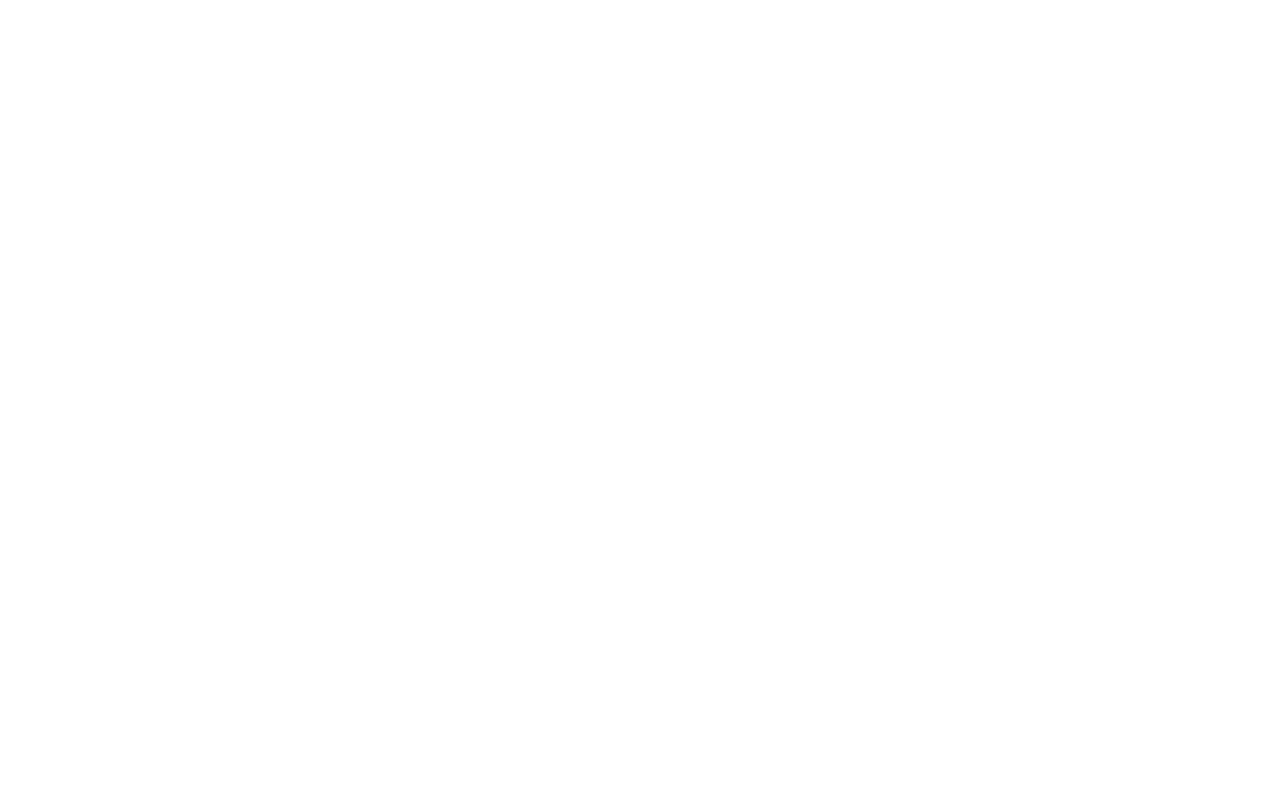
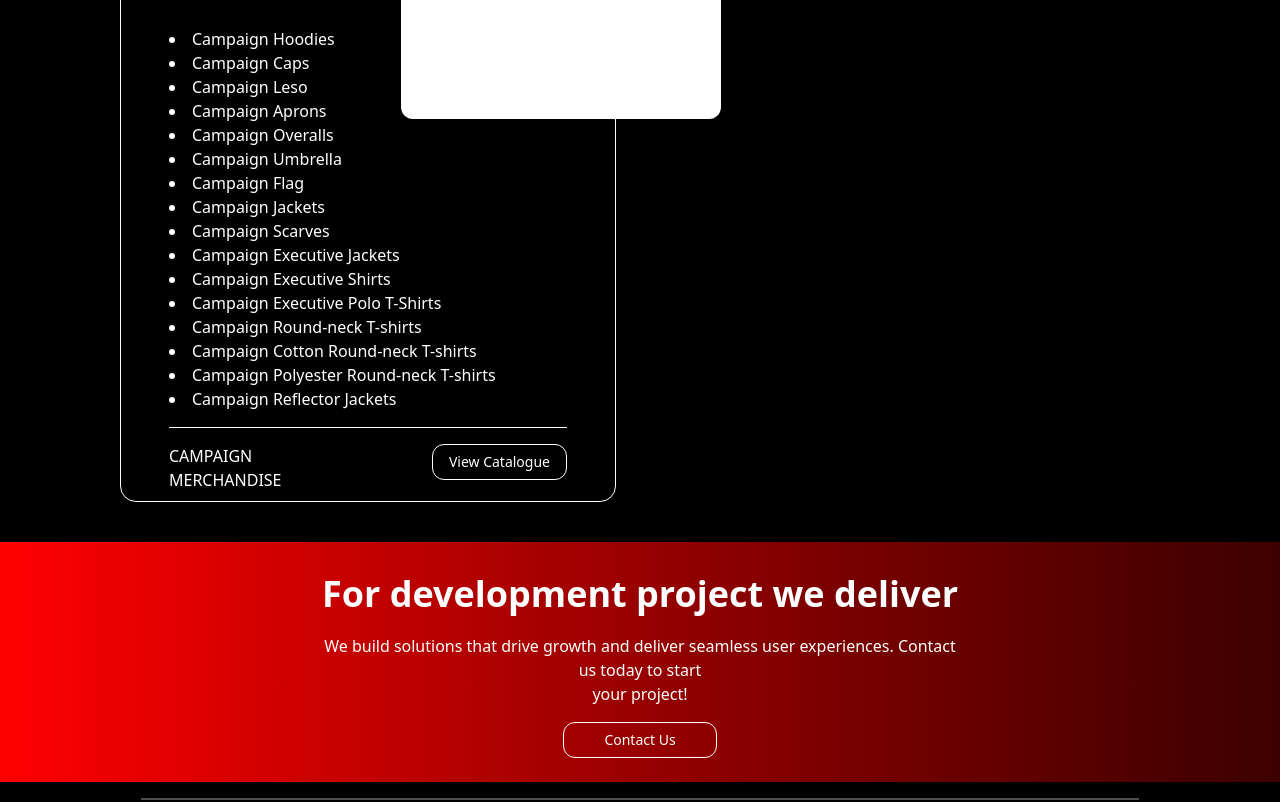
Before and after one commit to y-shiala/decapolis-brands, a React (Vite) app: page /branding-customization in a window 1280 px wide. Shown: the part 3637-4439 px from the top of the page. Before the commit the page ends 800 px from the top, so only its background shows below. Built offline with nearby package versions, Linux system fonts and the light colour scheme; a web font is replaced by a local one.

Commit message:
done branding page

```diff
--- a/src/Pages/AboutUs.jsx
+++ b/src/Pages/AboutUs.jsx
@@ -104,7 +104,7 @@
           Lorem ipsum dolor sit amet consectetur, <br /> adipisicing elit. A ipsum laboriosam magnam suscipit, vel accusantium dolorum neque reiciendis sequi assumenda ullam. Quasi, excepturi molestias quae itaque consequuntur praesentium sit ad atque dignissimos, debitis sint adipisci rerum modi earum voluptates totam odio, hic ex deleniti. Deleniti nesciunt quod cumque fugit enim. Lorem ipsum dolor sit amet consectetur adipisicing elit. Numquam, quisquam.
         </p>
       </main>
-      <Footer />
+
     </div>
   )
 }
--- a/src/Pages/BrandingCustomization.jsx
+++ b/src/Pages/BrandingCustomization.jsx
@@ -1,10 +1,73 @@
 import React from 'react'
 import Header from '../components/Header'
+import BrandingCard from '../components/BrandingCard'
+import { productCategories } from '../constants'
+import { Button } from '../components/ui/Button'
 
 const BrandingCustomization = () => {
+
+
+
   return (
-    <div>
+    <div className='min-h-screen bg-black'>
       <Header />
+      <div className='pt-45 px-30 m-auto'>
+        <div>
+          <div className='relative rounded-full h-14 w-14 bg-gradient-to-r from-[#FF0000] to-[#3D0000]  '>
+            <img src="/Arrow 1.png" alt="" className='absolute left-3 top-5' />
+          </div>
+          <div className=' flex flex-row gap-2 align-top items-center mt-3'>
+            <div className='relative flex gap-2  text-center place-items-baseline'>
+              <h1 className='text-red-600 text-5xl font-bold'>01.</h1>
+              <h1 className='relative text-white text-start text-3xl font-light mb-5'>
+                BRANDING AND <br /> CUSTOMIZARION
+
+                <span className={`absolute -top-18 -right-28 inline-block text-8xl text-transparent   bg-gradient-to-r from-[#FF0000] to-[#3D0000]   bg-clip-text `} >...</ span>
+
+
+              </h1>
+
+
+
+            </div>
+
+
+          </div>
+
+        </div>
+        <div className='border border-white w-95' />
+        <p className='text-white text-xl mt-10'>
+          We don't just build websites and apps; we build digital solutions that drive real business growth. Web and app development is about creating an engaging, functional extension of your brand in the digital world, accessible on any device.
+        </p>
+
+        <div className='grid grid-cols-2 gap-12 mt-49 gap-y-49 '>
+          {Object.entries(productCategories).map(([categoryName, items]) => (
+            <BrandingCard
+              key={categoryName}
+              title={categoryName}
+              items={items}
+              buttonText="View Catalogue"
+              className='mb-10'
+            />
+          ))}
+
+        </div>
+
+      </div>
+      <div className=' bg-gradient-to-r from-[#FF0000] to-[#3D0000] h-60 mt-10 text-center items-center'>
+        <h1 className='text-white text-4xl pt-8 font-bold'>
+          For development project we  deliver
+        </h1>
+        <p className='text-white mt-5 mx-80'>
+          We build solutions that drive growth and deliver seamless user experiences. Contact us today to start <br /> your project!
+        </p>
+        <Button className='text-white border rounded-xl border-white px-10 mt-4'>
+          Contact Us
+        </Button>
+
+
+      </div>
+
 
     </div>
   )
--- /dev/null
+++ b/src/components/BrandingCard.jsx
@@ -0,0 +1,42 @@
+import { li } from 'framer-motion/client'
+import React from 'react'
+import { Button } from './ui/Button'
+
+const BrandingCard = ({ title, items, buttonText,  }) => {
+  return (
+    <div className='relative bg-black border border-white  rounded-2xl   px-12 pt-15 h-134 flex flex-col '>
+      <ul className='list-disc list-inside flex-1'>
+        {items.map((item, index) => (
+          <li key={index} className='text-white  '>
+            {item}
+          </li>
+        ))}
+      </ul>
+      <div className='border-t border-white w-full mt-4' />
+      <div className='flex justify-between py-4'>
+        <h1 className='text-white w-40'>
+          {title}
+        </h1>
+
+
+        <Button className='border   border-white rounded-xl text-white'>
+          {buttonText}
+
+        </Button>
+
+      </div>
+
+      <div className='absolute -top-42 left-70 bg-white rounded-xl w-80 h-80'>
+
+      </div>
+      <div className='absolute top-70 left-130'>
+        <img src="/arrow-down2.png" alt="" />
+      </div>
+
+
+
+    </div>
+  )
+}
+
+export default BrandingCard
--- /dev/null
+++ b/src/constants.jsx
@@ -0,0 +1,126 @@
+// productCategories.js
+
+export const productCategories = {
+  UNIFORMS: [
+    "Supervisor Uniforms",
+    "Promo Uniforms",
+    "Safety Uniforms",
+    "Tour Guide Uniforms",
+    "Salon & SPA Uniforms",
+    "House Keeping Uniforms / Cleaners Uniforms",
+    "Restaurant Uniforms",
+    "Medical Scrubs / PPEs",
+    "Chef Uniforms",
+    "Security Guards Uniforms",
+    "Costumes",
+    "CBC Uniforms"
+  ],
+
+  "SHIRTS&T-SHIRTS": [
+    "Executive Shirts",
+    "Ankara Shirts",
+    "Ankara T-shirts",
+    "Polo T-shirts",
+    "Round-Neck T-shirts",
+    "Khaki Shirts",
+    "Trending T-shirts",
+    "Funeral T-shirts",
+    "Kids T-shirts"
+  ],
+
+  "CAPS & HATS": [
+    "Baseball Caps",
+    "Trucker Mesh Caps",
+    "Snapback Hats",
+    "Visor Caps",
+    "Berets",
+    "Flat Hats",
+    "Santa Hats",
+    "Bucket Hats"
+  ],
+
+  JACKETS: [
+    "Hoodies",
+    "Fleece Jackets",
+    "Cargo Jackets",
+    "Puff Jackets",
+    "College Jackets",
+    "Sweater Jackets",
+    "Bomber Jackets",
+    "Denim Jackets"
+  ],
+
+  STATIONARIES: [
+    "Calendars",
+    "Notebooks",
+    "Folders",
+    "Diaries",
+    "Pens",
+    "Power Banks",
+    "Desk Organizers",
+    "Business Cards",
+    "Badges & ID’s",
+    "Flash Drives",
+    "Mouse & Mouse Pads",
+    "Keyholder",
+    "Wrist Bands"
+  ],
+
+GIFTS: [
+    "Gift Sets",
+    "Water Bottles",
+    "Thermal Bottles",
+    "Thermal Mugs",
+    "Glasses",
+    "Maasai Fleece",
+    "Leso",
+    "Trophy Plaques",
+    "Wall Clock"
+  ],
+
+  BAGS: [
+    "Corporate Bags",
+    "Tote Bags",
+    "School Bags",
+    "Gym Bags",
+    "Lunch Bags",
+    "Drawstring Bags",
+    "Pouches",
+    "Laptop Bags",
+    "Travel Bags",
+    "Food Delivery Bags",
+    "Monkey Bags",
+    "Ankara Bucket Bags"
+  ],
+
+  ACCESSORIES: [
+    "Banners",
+    "Umbrellas",
+    "Microphones",
+    "Flags",
+    "Wheel Covers",
+    "Point of Sale Displays",
+    "Snapper Frames",
+    "Laptop Stickers",
+    "Suggestion Boxes"
+  ],
+
+  "CAMPAIGN MERCHANDISE": [
+    "Campaign Hoodies",
+    "Campaign Caps",
+    "Campaign Leso",
+    "Campaign Aprons",
+    "Campaign Overalls",
+    "Campaign Umbrella",
+    "Campaign Flag",
+    "Campaign Jackets",
+    "Campaign Scarves",
+    "Campaign Executive Jackets",
+    "Campaign Executive Shirts",
+    "Campaign Executive Polo T-Shirts",
+    "Campaign Round-neck T-shirts",
+    "Campaign Cotton Round-neck T-shirts",
+    "Campaign Polyester Round-neck T-shirts",
+    "Campaign Reflector Jackets"
+  ]
+};
```
Also changed, not shown: public/arrow-down2.png (added).
